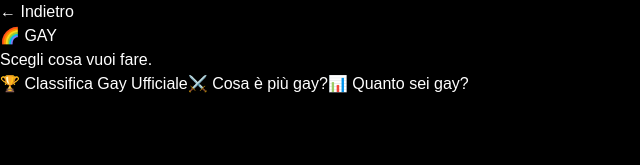
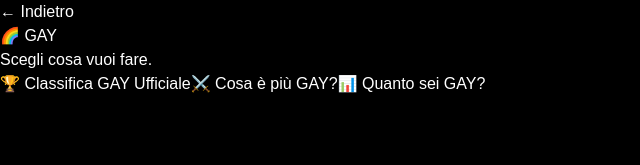
Before and after one commit to ilbarons0612/GayTestRank, a Next.js app: page /GAY in a window 1280 px wide. Shown: the top 165 px of the page, without its empty margins (0-640 px from the left). Built offline with nearby package versions, Linux system fonts and the light colour scheme.

Commit message:
descrizione

```diff
--- a/app/[categoria]/page.tsx
+++ b/app/[categoria]/page.tsx
@@ -100,7 +100,7 @@ export default async function CategoriaPage({
             font-bold
           "
         >
-          🏆 Classifica Gay Ufficiale
+          🏆 Classifica {categoria} Ufficiale
         </Link>
 
         <Link
@@ -122,7 +122,7 @@ export default async function CategoriaPage({
             font-bold
           "
         >
-          ⚔️ Cosa è più gay?
+          ⚔️ Cosa è più {categoria}?
         </Link>
 
         <Link
@@ -144,7 +144,7 @@ export default async function CategoriaPage({
             font-bold
           "
         >
-          📊 Quanto sei gay?
+          📊 Quanto sei {categoria}?
         </Link>
       </div>
     </main>
```
